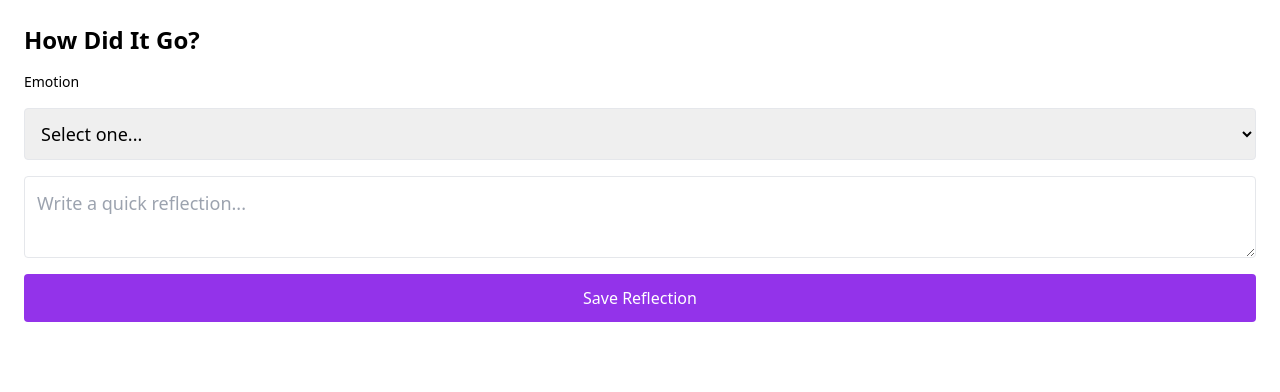
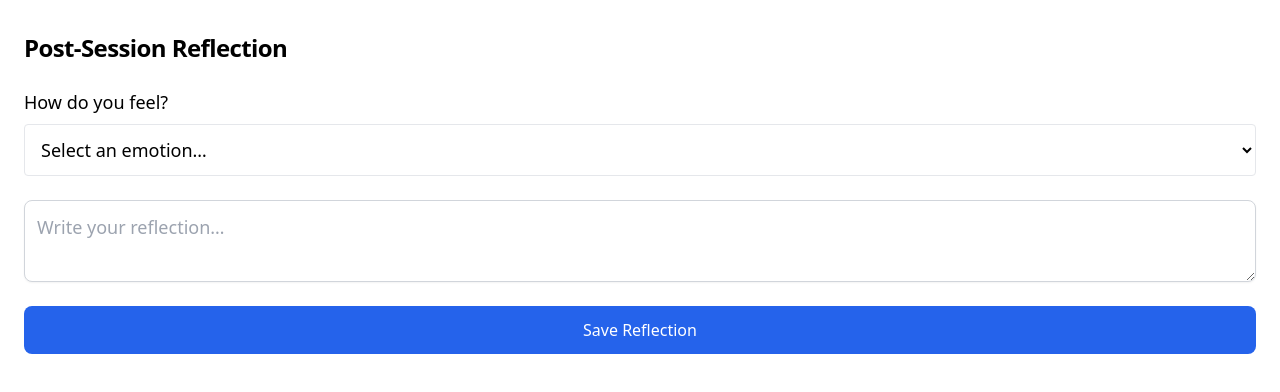
Before and after one commit to caseytaitel/pkkle, a React app in the folder frontend/: page /post in a window 1280 px wide. Shown: the top 392 px of the page. Built offline with nearby package versions, Linux system fonts and the light colour scheme; the HTML template or start-up script is replaced by a standard one.

Commit message:
feat: complete V1 session flows (pre, post, today, sos) + UI polish

```diff
--- a/frontend/src/components/navigation/BottomNav.tsx
+++ b/frontend/src/components/navigation/BottomNav.tsx
@@ -1,26 +1,45 @@
 import { NavLink } from "react-router-dom";
+import clsx from "clsx";
 
 export default function BottomNav() {
-  const items = [
-    { label: "Today", path: "/" },
-    { label: "SOS", path: "/sos" },
-  ];
-
   return (
-    <nav className="fixed bottom-0 left-0 right-0 bg-white border-t flex justify-around py-3">
-      {items.map((item) => (
-        <NavLink
-          key={item.path}
-          to={item.path}
-          className={({ isActive }) =>
-            `text-lg font-medium ${
-              isActive ? "text-black" : "text-gray-500"
-            }`
-          }
-        >
-          {item.label}
-        </NavLink>
-      ))}
+    <nav className="fixed bottom-0 left-0 right-0 border-t bg-white/90 backdrop-blur-sm">
+      <div className="max-w-md mx-auto flex">
+        <NavItem to="/" label="Today" />
+        <NavItem to="/sos" label="SOS" />
+      </div>
     </nav>
   );
 }
+
+interface NavItemProps {
+  to: string;
+  label: string;
+}
+
+function NavItem({ to, label }: NavItemProps) {
+  return (
+    <NavLink
+      to={to}
+      className={({ isActive }) =>
+        clsx(
+          "flex-1 py-3 text-center text-sm font-medium",
+          "transition-colors",
+          isActive ? "text-black" : "text-gray-500"
+        )
+      }
+    >
+      {({ isActive }) => (
+        <div className="flex flex-col items-center gap-1">
+          <span>{label}</span>
+          <span
+            className={clsx(
+              "h-1 w-8 rounded-full transition-all",
+              isActive ? "bg-black" : "bg-transparent"
+            )}
+          />
+        </div>
+      )}
+    </NavLink>
+  );
+}
--- a/frontend/src/components/ui/Button.tsx
+++ b/frontend/src/components/ui/Button.tsx
@@ -9,14 +9,10 @@ export function Button({ variant = "primary", className, ...props }: Props) {
   return (
     <button
       className={clsx(
-        "px-4 py-2 rounded-lg font-medium transition-all duration-200",
-        "disabled:opacity-50 disabled:cursor-not-allowed",
-        "focus:outline-none focus:ring-2 focus:ring-blue-500/40",
-
+        "w-full px-4 py-3 rounded-lg font-medium transition active:scale-[0.98]",
         variant === "primary"
-          ? "bg-blue-600 text-white shadow-sm hover:bg-blue-700 active:scale-[0.98]"
-          : "bg-gray-200 text-gray-900 hover:bg-gray-300 active:scale-[0.98]",
-
+          ? "bg-blue-600 text-white hover:bg-blue-700 disabled:bg-blue-300"
+          : "bg-gray-200 text-gray-900 hover:bg-gray-300 disabled:bg-gray-200",
         className
       )}
       {...props}
--- /dev/null
+++ b/frontend/src/components/ui/Input.tsx
@@ -0,0 +1,17 @@
+import type { InputHTMLAttributes } from "react";
+import clsx from "clsx";
+
+interface Props extends InputHTMLAttributes<HTMLInputElement> {}
+
+export function Input({ className, ...props }: Props) {
+  return (
+    <input
+      className={clsx(
+        "w-full border border-gray-300 rounded-lg px-3 py-2 text-base",
+        "focus:outline-none focus:ring-2 focus:ring-blue-500 focus:border-blue-500",
+        className
+      )}
+      {...props}
+    />
+  );
+}
--- a/frontend/src/components/ui/Page.tsx
+++ b/frontend/src/components/ui/Page.tsx
@@ -8,7 +8,11 @@ interface PageProps {
 export default function Page({ title, children }: PageProps) {
   return (
     <div className="min-h-screen px-6 py-8 space-y-6">
-      {title && <h1 className="text-2xl font-semibold">{title}</h1>}
+      {title && (
+        <h1 className="text-2xl font-semibold tracking-tight mb-2">
+          {title}
+        </h1>
+      )}
       {children}
     </div>
   );
--- /dev/null
+++ b/frontend/src/components/ui/Textarea.tsx
@@ -0,0 +1,17 @@
+import type { TextareaHTMLAttributes } from "react";
+import clsx from "clsx";
+
+export function Textarea({
+  className,
+  ...props
+}: TextareaHTMLAttributes<HTMLTextAreaElement>) {
+  return (
+    <textarea
+      className={clsx(
+        "w-full border border-gray-300 rounded-lg p-3 text-lg shadow-sm placeholder:text-gray-400 focus:outline-none focus:ring-2 focus:ring-blue-500 focus:border-blue-500",
+        className
+      )}
+      {...props}
+    />
+  );
+}
--- a/frontend/src/pages/post/PostSessionPage.tsx
+++ b/frontend/src/pages/post/PostSessionPage.tsx
@@ -1,23 +1,23 @@
 import { useState } from "react";
-import { useNavigate } from "react-router-dom";
 import { sessionsApi } from "../../api/sessionsApi";
+import Page from "../../components/ui/Page";
+import { Button } from "../../components/ui/Button";
+import { Textarea } from "../../components/ui/Textarea";
 
 export default function PostSessionPage() {
-  const navigate = useNavigate();
-
   const [emotion, setEmotion] = useState("");
   const [reflection, setReflection] = useState("");
-
   const [loading, setLoading] = useState(false);
   const [error, setError] = useState("");
 
   const emotions = [
     "Calm",
     "Confident",
+    "Focused",
+    "Neutral",
+    "Frustrated",
+    "Anxious",
     "Excited",
-    "Anxious",
-    "Frustrated",
-    "Neutral",
   ];
 
   async function handleSubmit(e: React.FormEvent) {
@@ -32,37 +32,41 @@ export default function PostSessionPage() {
         reflection,
       });
 
-      navigate("/");
+      window.location.href = "/";
     } catch (err) {
-      setError("Failed to save post-session.");
+      setError("Failed to save your reflection. Try again.");
     } finally {
       setLoading(false);
     }
   }
 
   return (
-    <div className="min-h-screen p-6 flex flex-col">
-      <h1 className="text-2xl font-semibold mb-4">How Did It Go?</h1>
+    <Page title="Post-Session Reflection">
+      <form onSubmit={handleSubmit} className="flex flex-col gap-6">
 
-      <form onSubmit={handleSubmit} className="flex flex-col gap-4">
-        <label className="text-sm font-medium">Emotion</label>
+        {/* EMOTION DROPDOWN */}
+        <div className="flex flex-col gap-2">
+          <label className="text-lg font-medium">How do you feel?</label>
           <select
-          className="border rounded p-3 text-lg"
+            className="border rounded p-3 text-lg bg-white"
             value={emotion}
             onChange={(e) => setEmotion(e.target.value)}
             required
           >
-          <option value="">Select one...</option>
-          {emotions.map((emo) => (
-            <option key={emo} value={emo}>
-              {emo}
+            <option value="" disabled>
+              Select an emotion…
+            </option>
+            {emotions.map((e) => (
+              <option key={e} value={e.toLowerCase()}>
+                {e}
               </option>
             ))}
           </select>
+        </div>
 
-        <textarea
-          className="border rounded p-3 text-lg"
-          placeholder="Write a quick reflection..."
+        {/* REFLECTION */}
+        <Textarea
+          placeholder="Write your reflection…"
           value={reflection}
           onChange={(e) => setReflection(e.target.value)}
           required
@@ -70,14 +74,10 @@ export default function PostSessionPage() {
 
         {error && <p className="text-red-600">{error}</p>}
 
-        <button
-          type="submit"
-          disabled={loading}
-          className="bg-purple-600 text-white rounded p-3 disabled:bg-gray-400"
-        >
+        <Button type="submit" disabled={loading}>
           {loading ? "Saving..." : "Save Reflection"}
-        </button>
+        </Button>
       </form>
-    </div>
+    </Page>
   );
 }
--- a/frontend/src/pages/pre/PreSessionPage.tsx
+++ b/frontend/src/pages/pre/PreSessionPage.tsx
@@ -2,11 +2,14 @@ import { useState } from "react";
 import { sessionsApi } from "../../api/sessionsApi";
 import Page from "../../components/ui/Page";
 import { Button } from "../../components/ui/Button";
+import { Textarea } from "../../components/ui/Textarea";
+import { useNavigate } from "react-router-dom";
 
 export default function PreSessionPage() {
   const [intention, setIntention] = useState("");
   const [loading, setLoading] = useState(false);
   const [error, setError] = useState("");
+  const navigate = useNavigate();
 
   async function handleSubmit(e: React.FormEvent) {
     e.preventDefault();
@@ -18,7 +21,7 @@ export default function PreSessionPage() {
         type: "pre",
         intention,
       });
-      window.location.href = "/"; // redirect back
+      navigate("/");
     } catch (err) {
       setError("Failed to save your intention. Try again.");
     } finally {
@@ -29,13 +32,13 @@ export default function PreSessionPage() {
   return (
     <Page title="Set Your Intention">
       <form onSubmit={handleSubmit} className="flex flex-col gap-4">
-        <textarea
-          className="border rounded p-3 text-lg"
-          placeholder="What’s your intention for this session?"
-          value={intention}
-          onChange={(e) => setIntention(e.target.value)}
-          required
-        />
+      <Textarea
+        autoFocus
+        placeholder="What’s your intention for this session?"
+        value={intention}
+        onChange={(e) => setIntention(e.target.value)}
+        required
+      />
 
         {error && <p className="text-red-600">{error}</p>}
 
--- a/frontend/src/pages/sos/ChatbotPage.tsx
+++ b/frontend/src/pages/sos/ChatbotPage.tsx
@@ -1,27 +1,31 @@
 import { useState } from "react";
 import { useNavigate } from "react-router-dom";
+import Page from "../../components/ui/Page";
+import { Textarea } from "../../components/ui/Textarea";
+import { Button } from "../../components/ui/Button";
 
 export default function ChatbotPage() {
   const navigate = useNavigate();
   const [text, setText] = useState("");
 
   return (
-    <div className="p-6 flex flex-col gap-6 min-h-screen">
-      <h1 className="text-2xl font-semibold">Reflection</h1>
+    <Page title="Reflect">
+      <p className="text-gray-700 leading-relaxed mb-2">
+        What’s coming up for you right now?
+        You can write as much or as little as you’d like.
+      </p>
 
-      <textarea
-        className="border rounded p-3 text-lg flex-1"
+      <Textarea
+        className="h-40"
+        autoFocus
         placeholder="Write anything on your mind..."
         value={text}
         onChange={(e) => setText(e.target.value)}
       />
 
-      <button
-        onClick={() => navigate("/")}
-        className="bg-black text-white p-4 rounded-lg text-lg"
-      >
+      <Button onClick={() => navigate("/")}>
         Done
-      </button>
-    </div>
+      </Button>
+    </Page>
   );
 }
--- a/frontend/src/pages/today/TodayPage.tsx
+++ b/frontend/src/pages/today/TodayPage.tsx
@@ -33,6 +33,8 @@ export default function TodayPage() {
 
   return (
     <Page title="Today">
+      <div className="space-y-4 mt-2">
+
         {!hasPre && (
           <Button onClick={() => navigate("/pre")}>
             Start Pre-Session
@@ -40,7 +42,7 @@ export default function TodayPage() {
         )}
 
         {hasPre && (
-        <div className="p-4 bg-green-100 text-green-800 rounded-lg">
+          <div className="p-4 bg-green-100 text-green-800 rounded-lg text-center font-medium">
             Pre-session complete ✔
           </div>
         )}
@@ -52,10 +54,12 @@ export default function TodayPage() {
         )}
 
         {hasPost && (
-        <div className="p-4 bg-green-100 text-green-800 rounded-lg">
+          <div className="p-4 bg-green-100 text-green-800 rounded-lg text-center font-medium">
             Post-session complete ✔
           </div>
         )}
+
+      </div>
     </Page>
   );
 }
```
Also changed, not shown: frontend/src/pages/sos/GroundingPage.tsx (+17 -9 lines), 1 other file (tests, documents, lock files or other folders). Lines whose indentation alone changed are shown as unchanged.
